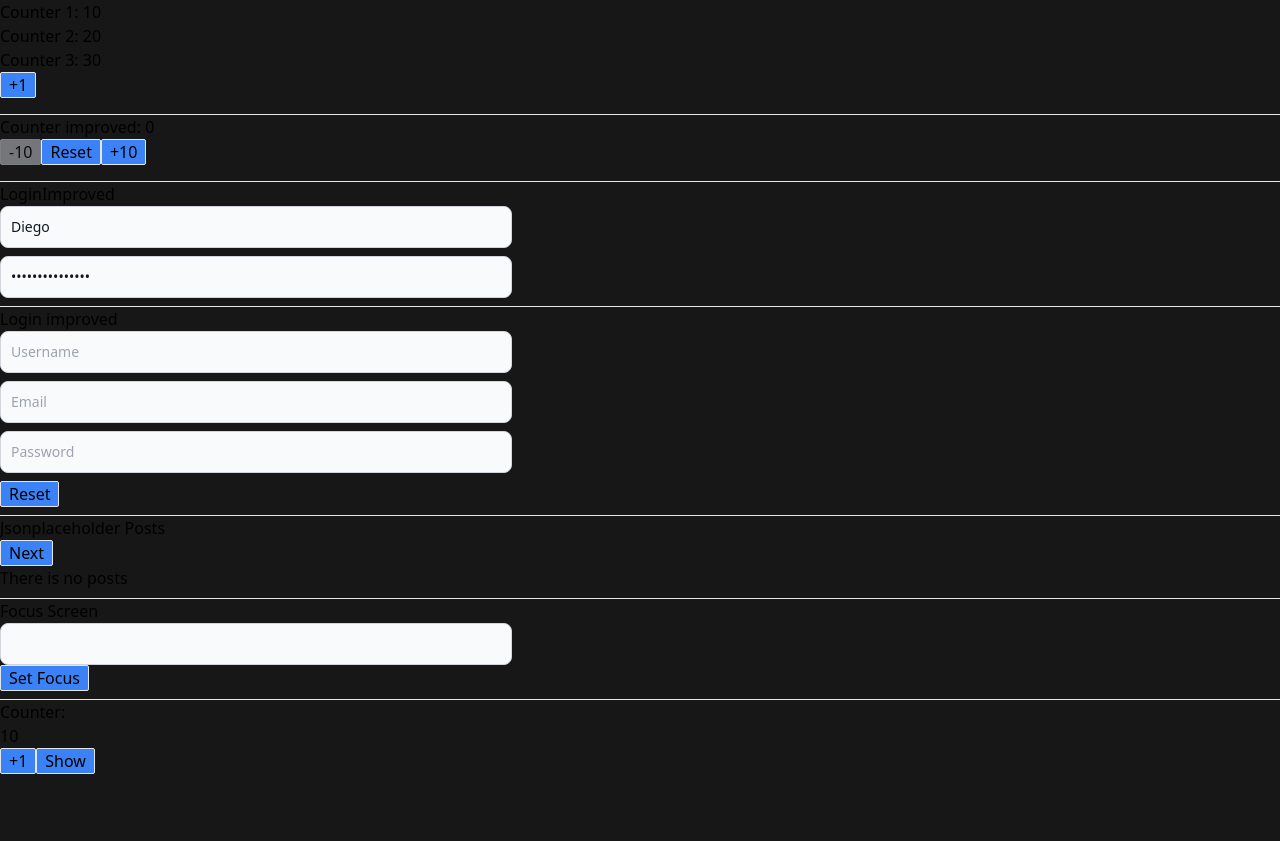
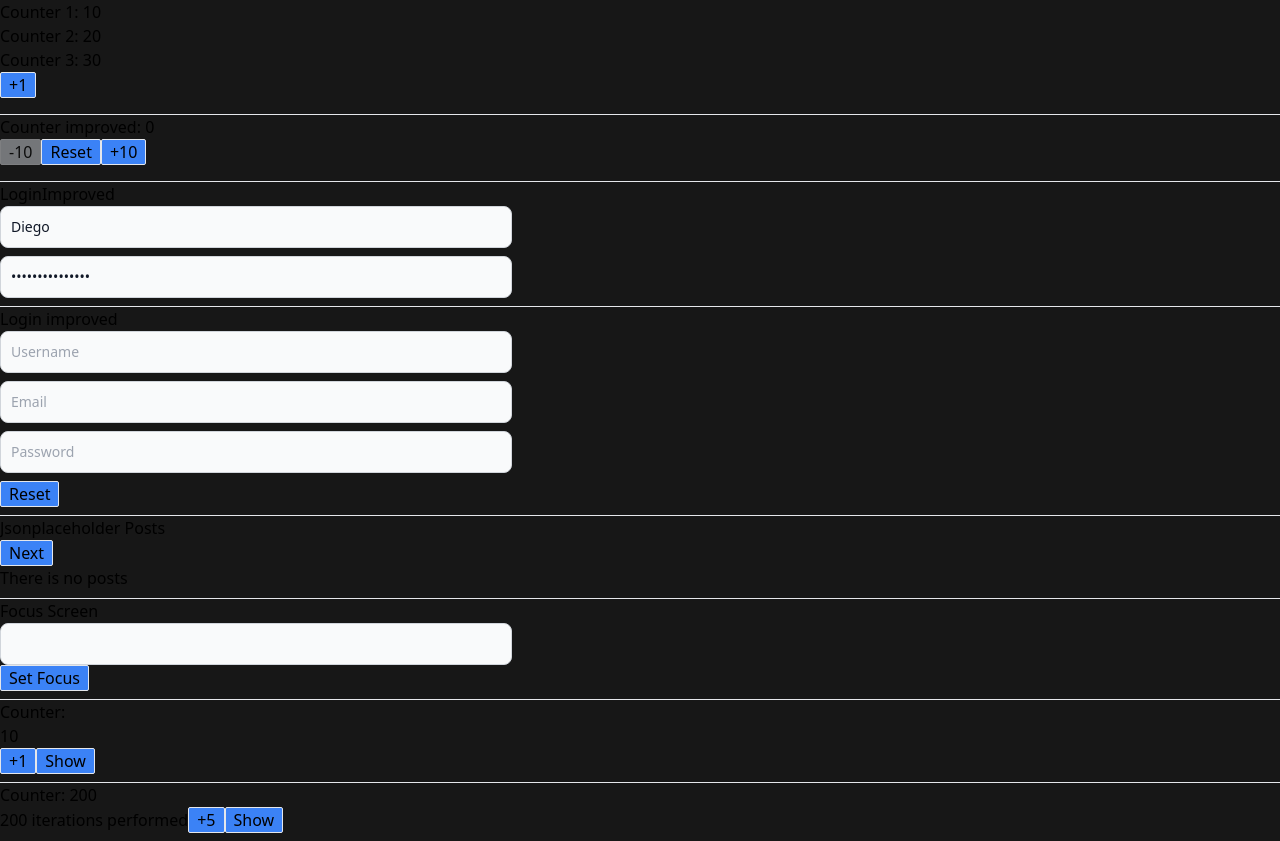
Before and after one commit to diego-gonzales/cfh-react-monorepo, a React (Vite) app in the folder packages/03-hooks-app/: page / in a window 1280 px wide. Before the commit the page ends 800 px from the top, so only its background shows below. Built offline with nearby package versions, Linux system fonts and the light colour scheme; no server answers.

Commit message:
learn useMemo hook

```diff
--- a/packages/03-hooks-app/src/App.tsx
+++ b/packages/03-hooks-app/src/App.tsx
@@ -7,6 +7,7 @@ import {
   MultipleCustomHooks,
 } from './pages'
 import { TryingMemo } from './pages/TryingMemo'
+import { TryingUseMemoHook } from './pages/TryingUseMemoHook'
 
 function App() {
   return (
@@ -44,6 +45,11 @@ function App() {
       <div className="mb-2">
         <TryingMemo />
       </div>
+      <hr />
+
+      <div className="mb-2">
+        <TryingUseMemoHook />
+      </div>
     </>
   )
 }
--- a/packages/03-hooks-app/src/pages/FocusScreen.tsx
+++ b/packages/03-hooks-app/src/pages/FocusScreen.tsx
@@ -2,6 +2,7 @@ import { useRef } from 'react'
 import { Button } from '../components/shared/Button'
 import { Input } from '../components/shared/Input'
 
+// In this component we are trying the useRef() hook
 export const FocusScreen = () => {
   const inputRef = useRef<HTMLInputElement | null>(null)
 
--- a/packages/03-hooks-app/src/pages/TryingMemo.tsx
+++ b/packages/03-hooks-app/src/pages/TryingMemo.tsx
@@ -5,7 +5,7 @@ import { useCounter } from '../hooks'
 // here we use the 'memo' to avoid that this component re-renders when it is no necessary
 // It's only necessary when we our app is too slow (Recommended for React people)
 const MyParagraph = memo(({ value }: { value: number }) => {
-  console.log("I'am rendering")
+  console.log("I'am rendering to try memo()")
 
   return <p>{value}</p>
 })
--- /dev/null
+++ b/packages/03-hooks-app/src/pages/TryingUseMemoHook.tsx
@@ -0,0 +1,30 @@
+import { useMemo, useState } from 'react'
+import { Button } from '../components/shared/Button'
+import { useCounter } from '../hooks'
+
+// we create the heavy task function outside the component to avoid create a new reference in memory every time the component re-renders.
+const doHeavyTask = (iterationNumber: number = 100) => {
+  for (let i = 0; i < iterationNumber; i++) {
+    console.log('In iteration...')
+  }
+
+  return `${iterationNumber} iterations performed`
+}
+
+export const TryingUseMemoHook = () => {
+  const [show, setShow] = useState(false)
+  const { counter, increment } = useCounter(200)
+
+  const heavyTaskMemoized = useMemo(() => doHeavyTask(counter), [counter])
+
+  return (
+    <>
+      <h1>Counter: {counter}</h1>
+
+      {heavyTaskMemoized}
+
+      <Button onClick={() => increment(5)}>+5</Button>
+      <Button onClick={() => setShow(!show)}>{show ? 'Hide' : 'Show'}</Button>
+    </>
+  )
+}
```
